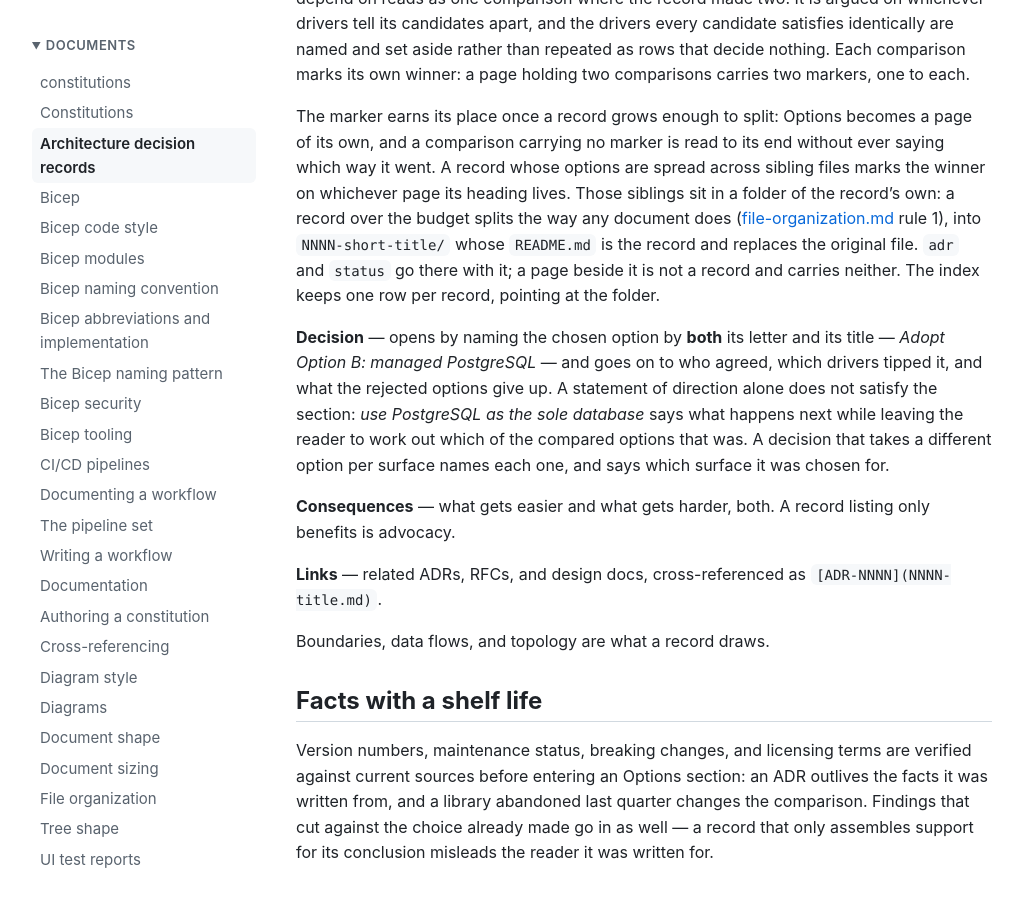
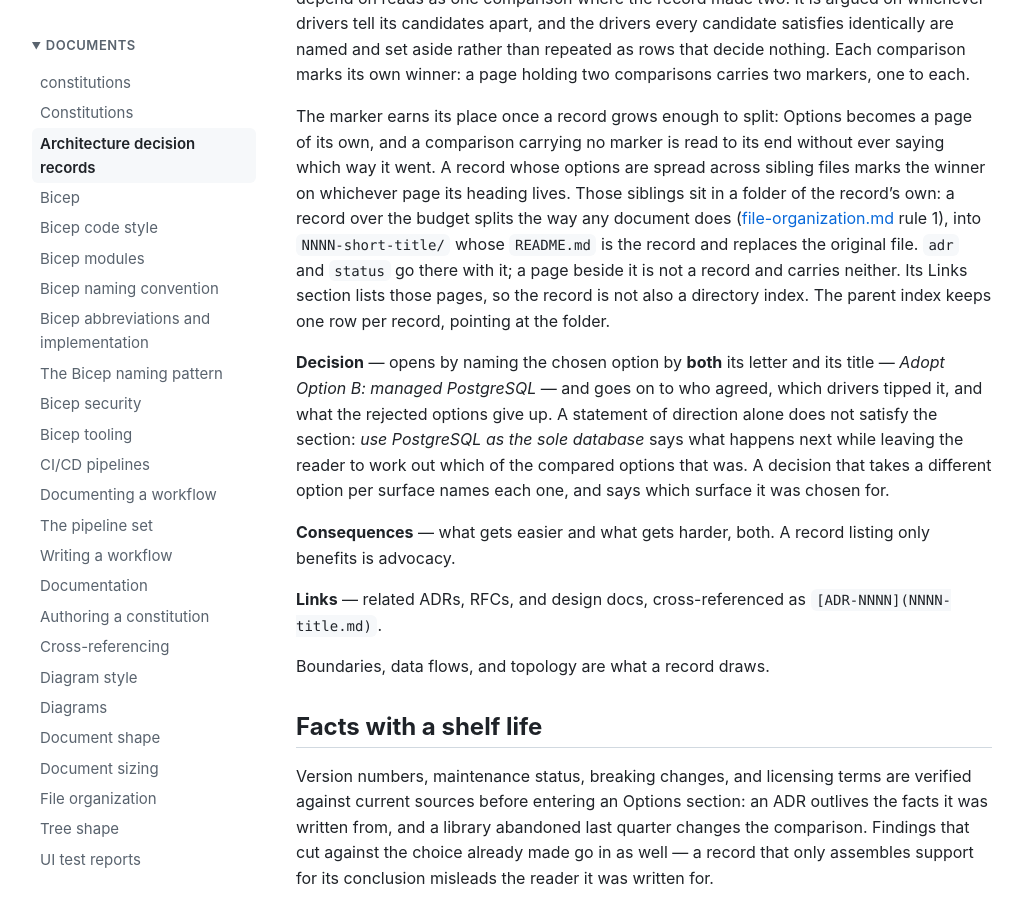
Before and after one commit to polikeiji/constitutions, a Jekyll site: the page built from constitutions/adrs.md, in a window 1280 px wide and 900 px high, scrolled down 1926 px. Shown: the whole window, without its empty margins (128-1151 px from the left). Built offline with Jekyll 4.4.1, drawn with Linux system fonts in a browser that asks for light colours; our own code applies the rules of GitHub Pages for plain Markdown files.

Commit message:
docs(constitutions): say a split record's README is not also a directory index
Refs #46

Found while moving a record into the folder shape this document now asks
for. Two rules meet on that one file and neither yields:
file-organization rule 7 wants a folder README listing every file in the
folder as a table; rule 1 says this README replaces the original file, so
it is the record, whose sections this document governs and none of which
is a file table.

Deciding it by judgement in the consuming project is what produced the
flat layout in the first place, so it is decided here instead: the
record's Links section lists the pages beside it, and that is the
navigation rule 7 exists to guarantee.

964 words, inside the budget.

Co-Authored-By: Claude Opus 5 (1M context) <noreply@anthropic.com>

```diff
--- a/constitutions/adrs.md
+++ b/constitutions/adrs.md
@@ -90,7 +90,8 @@ whichever page its heading lives. Those siblings sit in a folder of the record's
 record over the budget splits the way any document does
 ([file-organization.md](documentation/file-organization.md) rule 1), into
 `NNNN-short-title/` whose `README.md` is the record and replaces the original file. `adr`
-and `status` go there with it; a page beside it is not a record and carries neither. The
+and `status` go there with it; a page beside it is not a record and carries neither. Its
+Links section lists those pages, so the record is not also a directory index. The parent
 index keeps one row per record, pointing at the folder.
 
 **Decision** — opens by naming the chosen option by **both** its letter and its title —
```
